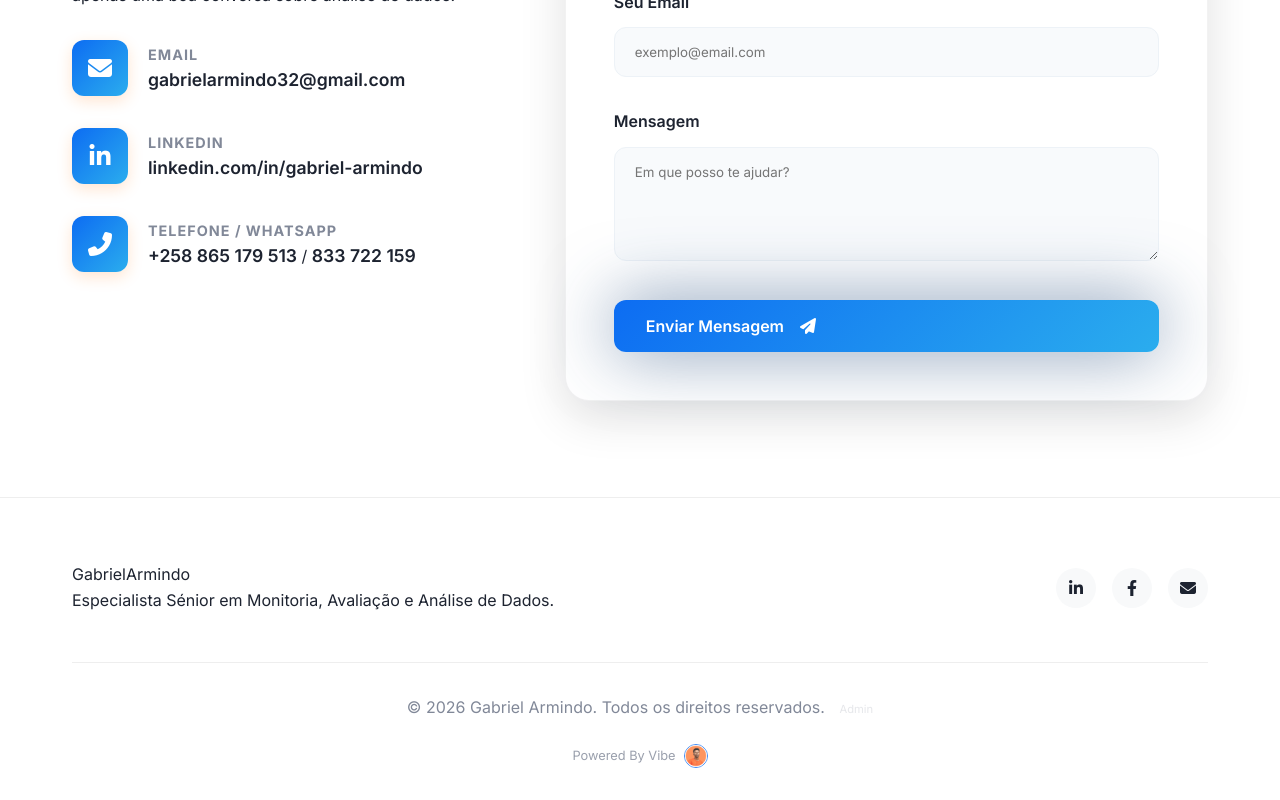
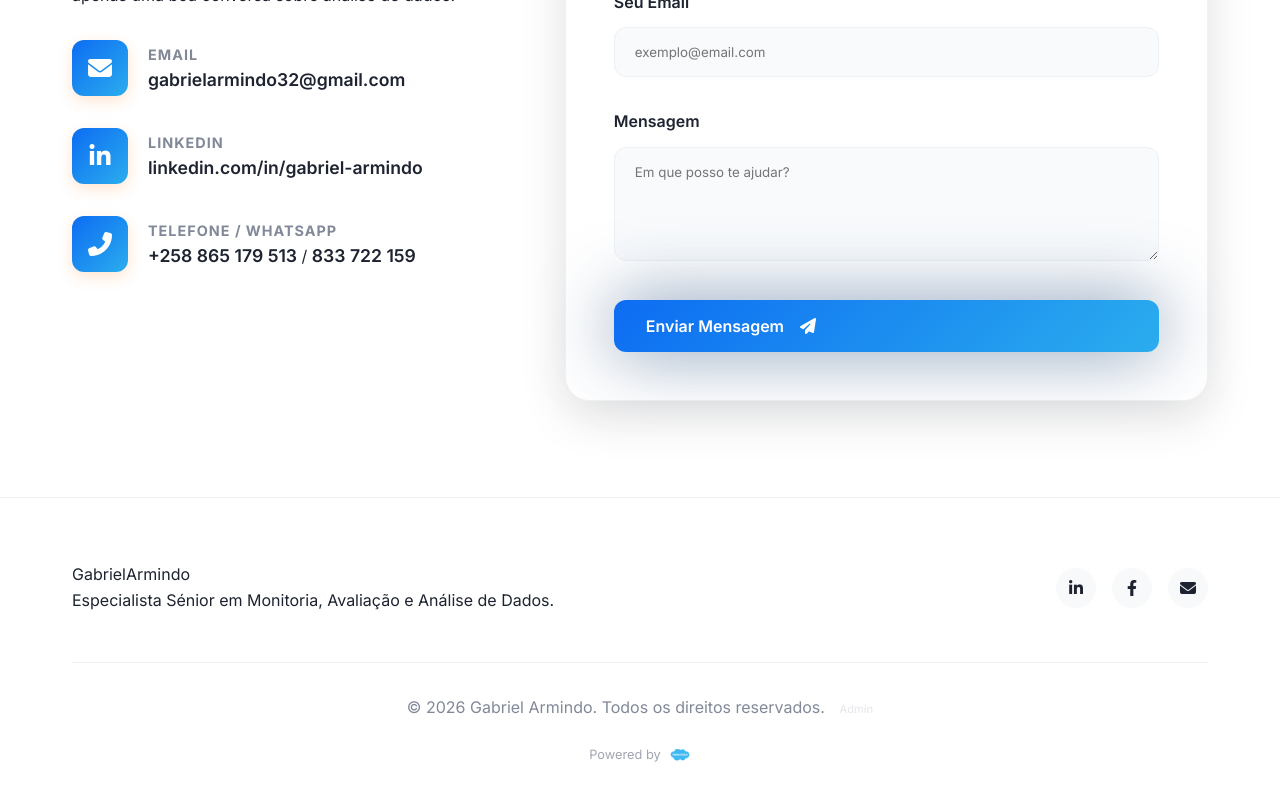
Before and after one commit to afonsoDomingos/gabrielarmindo, a Vue app: page / in a window 1280 px wide. Shown: the part 7870-8670 px from the top of the page. Built offline with nearby package versions, Linux system fonts and the light colour scheme; no server answers.

Commit message:
feat: powered by Wehosthere no footer com logo

```diff
--- a/src/components/Footer.vue
+++ b/src/components/Footer.vue
@@ -29,9 +29,9 @@ const { t } = useLanguage();
         </p>
 
         <div class="vibe-credit">
-          <span>Powered By Vibe</span>
-          <a href="https://www.linkedin.com/in/afonso-domingos-6b59361a5/" target="_blank">
-            <img src="/images/vibe_author.png" alt="Vibe" />
+          <span>Powered by</span>
+          <a href="https://wehosthere.co.mz" target="_blank" class="wehosthere-link">
+            <img src="/images/Wehosthere.png" alt="WeHostHere" class="wehosthere-logo" />
           </a>
         </div>
       </div>
@@ -74,12 +74,25 @@ const { t } = useLanguage();
 .vibe-credit {
     margin-top: 1.5rem;
     display: flex; align-items: center; justify-content: center;
-    gap: 8px; font-size: 0.8rem; opacity: 0.8;
+    gap: 8px; font-size: 0.8rem; opacity: 0.75;
+    color: var(--text-muted);
 }
 
-.vibe-credit img {
-    width: 24px; height: 24px; border-radius: 50%;
-    border: 1px solid var(--primary-color);
+.wehosthere-link {
+    display: flex;
+    align-items: center;
+    text-decoration: none;
+    transition: opacity 0.2s, transform 0.2s;
+}
+.wehosthere-link:hover {
+    opacity: 1;
+    transform: translateY(-1px);
+}
+.wehosthere-logo {
+    height: 22px;
+    width: auto;
+    object-fit: contain;
+    border-radius: 4px;
 }
 @media (max-width: 768px) {
     .footer-content {
```
Also changed, not shown: 5 other files (tests, documents, lock files or other folders).
